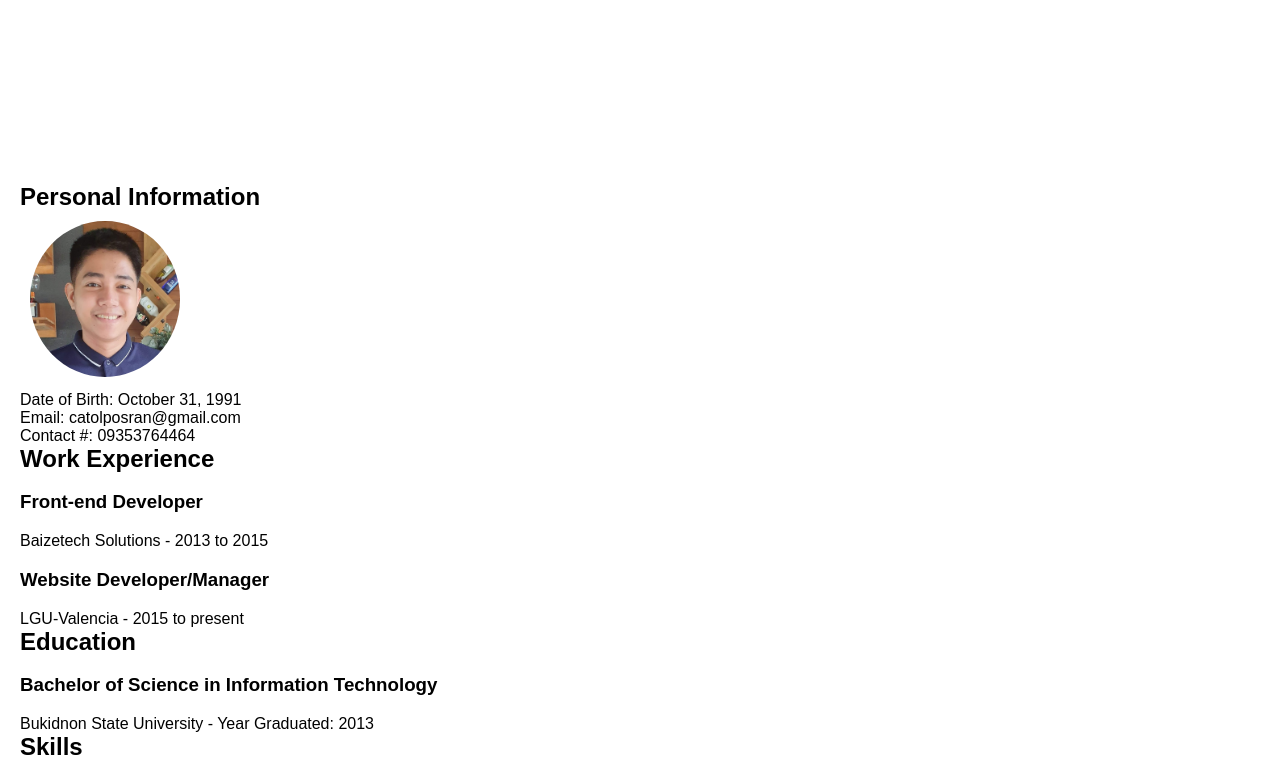
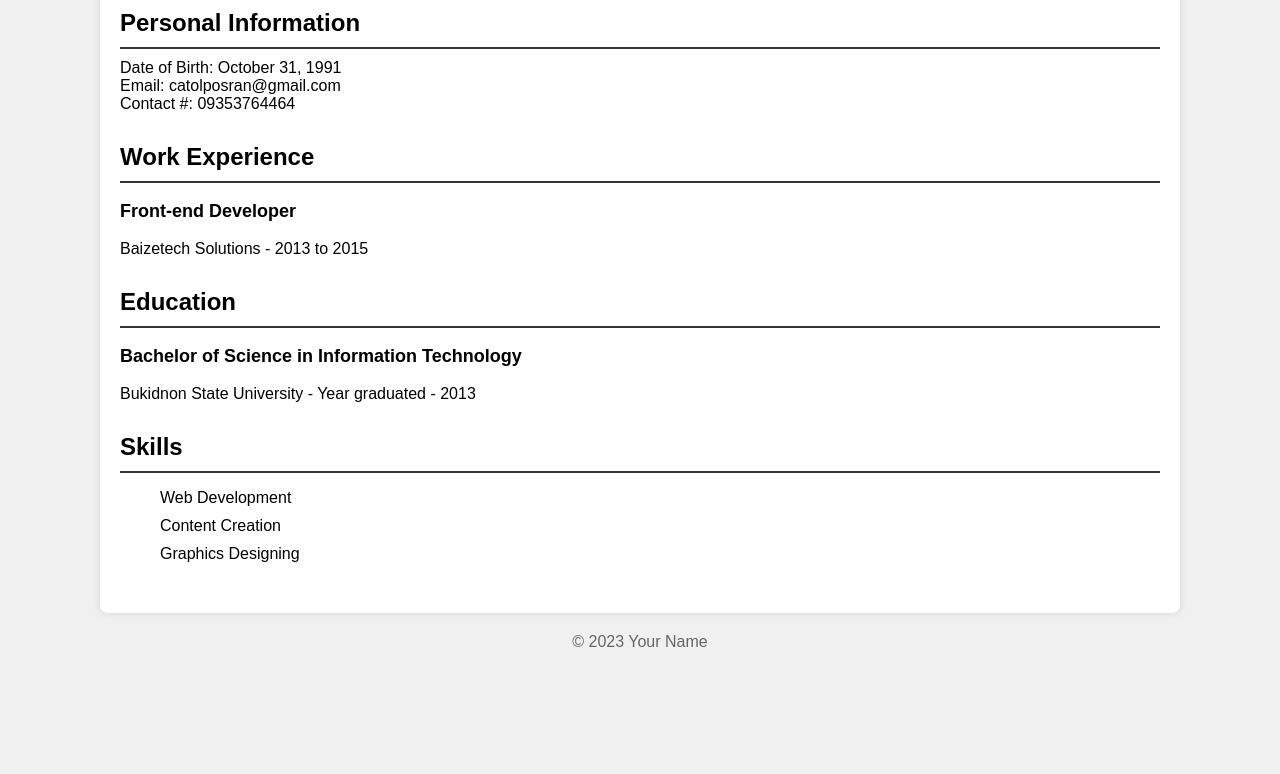
Before and after one commit to RikimaruJr/RikimaruJr.github.io, a plain HTML site: page index.html in a window 1280 px wide. Shown: the part 326-1100 px from the top of the page. After the commit the page ends 977 px from the top, so only its background shows below. Drawn offline with Linux system fonts and the light colour scheme.

Commit message:
Add files via upload

```diff
--- a/css/styles.css
+++ b/css/styles.css
@@ -1,4 +1,3 @@
-
 /* Reset some default styles */
 body, h1, h2, p {
     margin: 0;
@@ -8,35 +7,111 @@ body, h1, h2, p {
 /* Define some general styles */
 body {
     font-family: Arial, sans-serif;
-    background-image: url(homebg.jpg);
-    background-repeat: no-repeat;
-    background-size:100%;
+    background-color: #f0f0f0;
+    padding: 0 100px 0 100px;
 }
 
 /* Header styles */
-header{
-    margin:15% auto;
-
+header {
+    background-color: #333;
+    color: #fff;
+    text-align: center;
+    padding: 20px;
+    background-image:url("/images/homebg.jpg");
 }
 
 header h1 {
     font-size: 36px;
-    text-align:center;
 }
 
 header p {
     font-size: 18px;
-    text-align:center;
+}
+
+header img {
+    width:200px;
+    border-radius:50%;
 }
 
 /* Main content container */
 .container {
-
-    border-radius: 0 0 8px 8px;
+    background-color: #fff;
+    border-radius: 8px;
     box-shadow: 0 0 10px rgba(0, 0, 0, 0.1);
     padding: 20px;
 }
 
+/* Personal information section */
+.personal-info {
+    margin-bottom: 30px;
+}
+
+.personal-info h2 {
+    font-size: 24px;
+    border-bottom: 2px solid #333;
+    padding-bottom: 10px;
+    margin-bottom: 10px;
+}
+
+/* Work experience section */
+.work-experience {
+    margin-bottom: 30px;
+}
+
+.work-experience h2 {
+    font-size: 24px;
+    border-bottom: 2px solid #333;
+    padding-bottom: 10px;
+    margin-bottom: 10px;
+}
+
+.work-experience .job {
+    margin-bottom: 20px;
+}
+
+.job h3 {
+    font-size: 18px;
+}
+
+/* Education section */
+.education {
+    margin-bottom: 30px;
+}
+
+.education h2 {
+    font-size: 24px;
+    border-bottom: 2px solid #333;
+    padding-bottom: 10px;
+    margin-bottom: 10px;
+}
+
+.education .degree {
+    margin-bottom: 20px;
+}
+
+.degree h3 {
+    font-size: 18px;
+}
+
+/* Skills section */
+.skills {
+    margin-bottom: 30px;
+}
+
+.skills h2 {
+    font-size: 24px;
+    border-bottom: 2px solid #333;
+    padding-bottom: 10px;
+    margin-bottom: 10px;
+}
+
+.skills ul {
+    list-style: none;
+}
+
+.skills li {
+    margin-bottom: 10px;
+}
 
 /* Footer styles */
 footer {
@@ -44,23 +119,3 @@ footer {
     margin-top: 20px;
     color: #666;
 }
-
-img {
-    border-radius:50%;
-    padding:10px;
-}
-
-
-.banner li {
-    text-decoration:none;
-    display:inline-block;
-    padding: 10px;
-}
-
-banner {
-
-}
-
-nav {
-    text-align: center;
-}
--- a/index.html
+++ b/index.html
@@ -7,58 +7,36 @@
     <link rel="stylesheet"  type="text/css" href="css/styles.css"/>
 </head>
 <body>
+    <header>
+        <img src="images/ran.jpg" alt="ran">
+        <h1>Rannel John Catolpos</h1>
+        <p>Web Developer/Graphic Designer</p>
+    </header>
+
     <div class="container">
-    <section id="home">
-        <div class="banner">
-            <nav>
-                <ul>
-                    <li><a href="#home">Home</a></li>
-                    <li><a href="#aboutme">About Me</a></li>
-                    <li><a href="#education">Education</a></li>
-                    <li><a href="#work">Work Experience</a></li>
-                </ul>
-            </nav>
-            <header>
-
-                <h1>Rannel John Catolpos</h1>
-                <p>Web Developer/Graphics Designer</p>
-            </header>
-        </div>
-    </section>
-
-
-
-
-        <section id="aboutme">
         <div class="personal-info">
             <h2>Personal Information</h2>
-            <img src="images/ran.jpg" alt="rancatolpos" width="150px">
             <p>Date of Birth: October 31, 1991</p>
             <p>Email: catolposran@gmail.com</p>
             <p>Contact #: 09353764464</p>
         </div>
-        </section>
 
-        <section id="work">
         <div class="work-experience">
             <h2>Work Experience</h2>
             <div class="job">
                 <h3>Front-end Developer</h3>
                 <p>Baizetech Solutions - 2013 to 2015</p>
-                <h3>Website Developer/Manager</h3>
-                <p>LGU-Valencia - 2015 to present</p>
             </div>
-            <!-- Add more work experience items as needed -->
+
         </div>
-        </section>
 
         <div class="education">
             <h2>Education</h2>
             <div class="degree">
                 <h3>Bachelor of Science in Information Technology</h3>
-                <p>Bukidnon State University - Year Graduated: 2013</p>
+                <p>Bukidnon State University - Year graduated - 2013</p>
             </div>
-            <!-- Add more education items as needed -->
+
         </div>
 
         <div class="skills">
@@ -67,13 +45,13 @@
                 <li>Web Development</li>
                 <li>Content Creation</li>
                 <li>Graphics Designing</li>
-                <!-- Add more skills as needed -->
+
             </ul>
         </div>
     </div>
 
     <footer>
-        &copy; 2023 Ran Catolpos
+        &copy; 2023 Your Name
     </footer>
 </body>
 </html>
```
